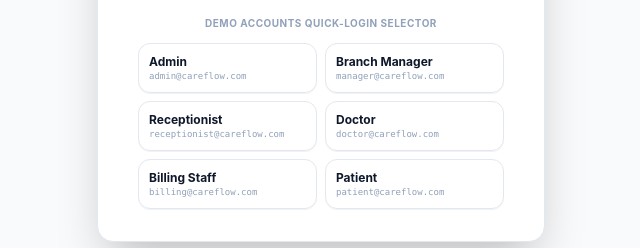
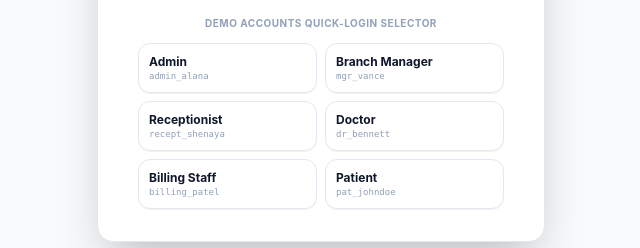
Before and after one commit to CATMS-System/CATMS-frontend, a React (Vite) app: page /login in a window 1280 px wide. Shown: the part 506-754 px from the top of the page, without its empty margins (319-959 px from the left). Built offline with nearby package versions, Linux system fonts and the light colour scheme.

Commit message:
fix: Resolve frontend auth loop, axios baseURL, unused router package, and auth decoupling

```diff
--- a/package.json
+++ b/package.json
@@ -14,7 +14,6 @@
     "lucide-react": "^1.33.0",
     "react": "^19.2.8",
     "react-dom": "^19.2.8",
-    "react-router-dom": "^7.18.4",
     "tailwindcss": "^4.3.3"
   },
   "devDependencies": {
--- a/src/App.jsx
+++ b/src/App.jsx
@@ -115,12 +115,12 @@ const INITIAL_AUDITS = [
 
 // Available demo users and their profiles (JWT payload simulations)
 const DEMO_LOGINS = [
-  { role: 'Admin', roleCode: 'ROLE_ADMIN', email: 'admin@careflow.com', password: 'admin123', name: 'Alana Smith [Admin]', branch: 'All Branches' },
-  { role: 'Branch Manager', roleCode: 'ROLE_BRANCH_MANAGER', email: 'manager@careflow.com', password: 'manager123', name: 'Marcus Vance [Manager]', branch: 'Colombo Main' },
-  { role: 'Receptionist', roleCode: 'ROLE_RECEPTIONIST', email: 'receptionist@careflow.com', password: 'recept123', name: 'Shenaya Perera [Recept]', branch: 'Colombo Main' },
-  { role: 'Doctor', roleCode: 'ROLE_DOCTOR', email: 'doctor@careflow.com', password: 'doc123', name: 'Dr. Alexander Bennett [Doc]', branch: 'Colombo Main', id: 'STF-001' },
-  { role: 'Billing Staff', roleCode: 'ROLE_BILLING_STAFF', email: 'billing@careflow.com', password: 'bill123', name: 'Dilhani Fernando [Billing]', branch: 'Colombo Main' },
-  { role: 'Patient', roleCode: 'ROLE_PATIENT', email: 'patient@careflow.com', password: 'pat123', name: 'John Doe [Patient]', patientId: 'PAT-0001' }
+  { role: 'Admin', roleCode: 'ROLE_ADMIN', email: 'admin_alana', password: 'admin123', name: 'Alana Smith [Admin]', branch: 'All Branches' },
+  { role: 'Branch Manager', roleCode: 'ROLE_BRANCH_MANAGER', email: 'mgr_vance', password: 'manager123', name: 'Marcus Vance [Manager]', branch: 'Colombo Main' },
+  { role: 'Receptionist', roleCode: 'ROLE_RECEPTIONIST', email: 'recept_shenaya', password: 'recept123', name: 'Shenaya Perera [Recept]', branch: 'Colombo Main' },
+  { role: 'Doctor', roleCode: 'ROLE_DOCTOR', email: 'dr_bennett', password: 'doc123', name: 'Dr. Alexander Bennett [Doc]', branch: 'Colombo Main', id: 'STF-001' },
+  { role: 'Billing Staff', roleCode: 'ROLE_BILLING_STAFF', email: 'billing_patel', password: 'bill123', name: 'Dilhani Fernando [Billing]', branch: 'Colombo Main' },
+  { role: 'Patient', roleCode: 'ROLE_PATIENT', email: 'pat_johndoe', password: 'pat123', name: 'John Doe [Patient]', patientId: 'PAT-0001' }
 ];
 
 export default function App() {
@@ -357,19 +357,37 @@ export default function App() {
   // ==========================================
   // AUTHENTICATION HANDLERS
   // ==========================================
-  const handleSignIn = (e) => {
+  const handleSignIn = async (e) => {
     e.preventDefault();
-    const user = DEMO_LOGINS.find(u => u.email.toLowerCase() === emailInput.toLowerCase() && u.password === passwordInput);
-    if (user) {
-      localStorage.setItem('catms_user', JSON.stringify(user));
-      setCurrentUser(user);
-      setAuthError('');
-      setEmailInput('');
-      setPasswordInput('');
-      triggerToast(`Authenticated successfully as ${user.role}!`);
-      navigateTo(getRoleDefaultPath(user.roleCode));
-    } else {
-      setAuthError('Invalid credentials. Check email or password.');
+    try {
+      const response = await api.post('/auth/login', {
+        username: emailInput,
+        password: passwordInput
+      }, {
+        headers: {
+          'Content-Type': 'application/x-www-form-urlencoded'
+        }
+      });
+
+      const { access_token } = response.data;
+      if (access_token) {
+        localStorage.setItem('token', access_token);
+
+        // Fetch user or fallback to DEMO_LOGINS to keep UI state simple for now
+        const user = DEMO_LOGINS.find(u => u.email.toLowerCase() === emailInput.toLowerCase());
+        const finalUser = user || { role: 'Staff', roleCode: 'ROLE_RECEPTIONIST', email: emailInput, name: emailInput, branch: 'All Branches' };
+
+        localStorage.setItem('catms_user', JSON.stringify(finalUser));
+        setCurrentUser(finalUser);
+        setAuthError('');
+        setEmailInput('');
+        setPasswordInput('');
+        triggerToast(`Authenticated successfully!`);
+        navigateTo(getRoleDefaultPath(finalUser.roleCode));
+      }
+    } catch (error) {
+      console.error("Login failed:", error);
+      setAuthError('Invalid credentials. Check username or password.');
     }
   };
 
--- a/src/api/axios.js
+++ b/src/api/axios.js
@@ -1,7 +1,7 @@
 import axios from 'axios';
 
 const api = axios.create({
-  baseURL: 'http://localhost:8000/api/v1',
+  baseURL: '/api/v1',
   headers: {
     'Content-Type': 'application/json',
   },
@@ -26,7 +26,10 @@ api.interceptors.response.use(
     if (error.response && error.response.status === 401) {
       // Clear token and redirect to login if unauthorized
       localStorage.removeItem('token');
-      window.location.href = '/login';
+      localStorage.removeItem('catms_user');
+      if (window.location.pathname !== '/login') {
+        window.location.href = '/login';
+      }
     }
     return Promise.reject(error);
   }
```
Also changed, not shown: 1 other file (tests, documents, lock files or other folders).
